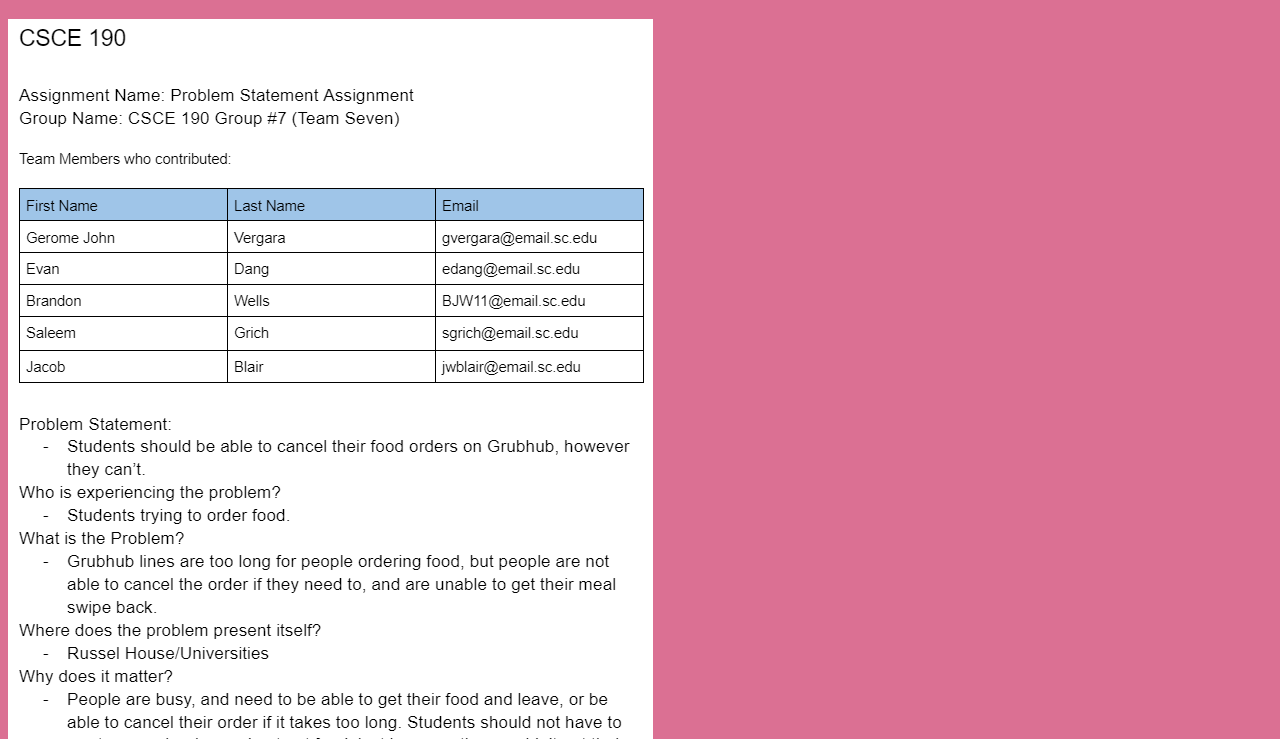
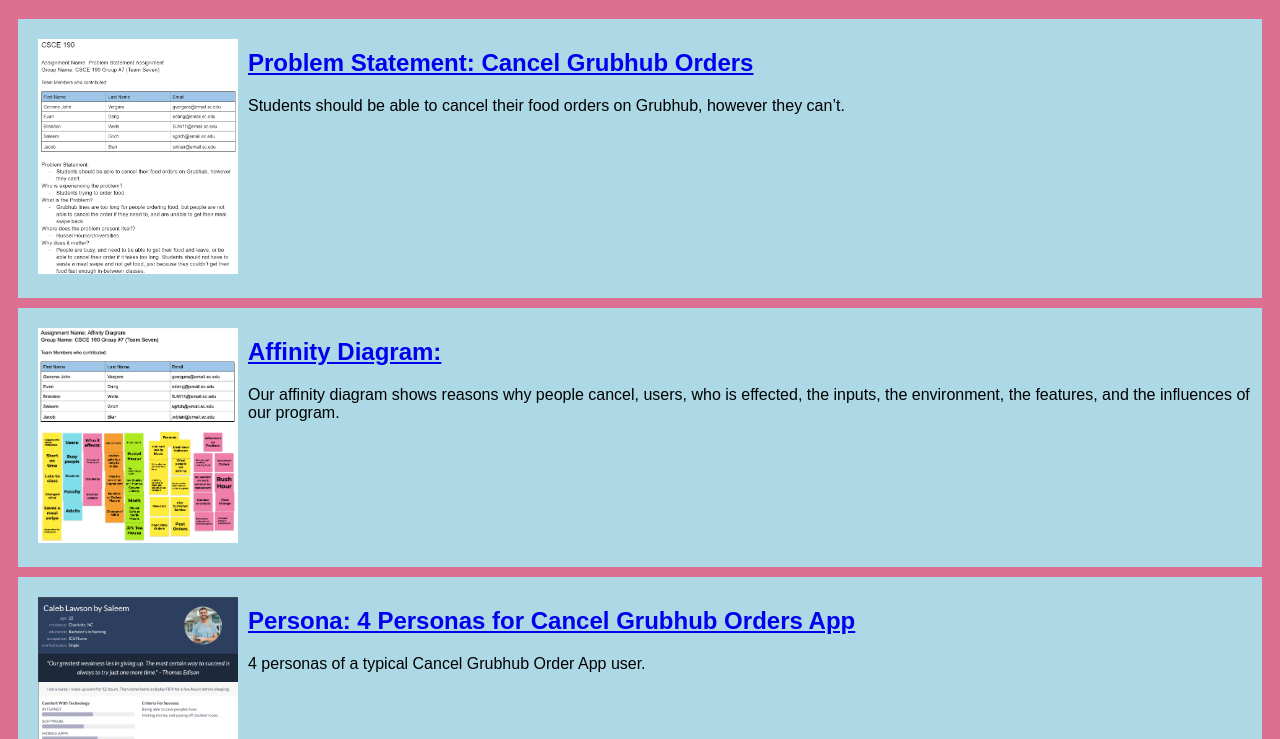
Before and after one commit to saleemgrich/saleemgrich.github.io, a plain HTML site: page index.html in a window 1280 px wide. Shown: the part 61-800 px from the top of the page. Drawn offline with Linux system fonts and the light colour scheme.

Commit message:
personas assignment

```diff
--- a/index.html
+++ b/index.html
@@ -2,29 +2,53 @@
 <html>
   <head>
     <title>CSCE 190: Saleem Grich</title>
-        <link rel="stylesheet" href="styles.css">
+    <link rel="stylesheet" href="styles.css" />
   </head>
   <body>
     <h1>Saleem Grich's CSCE 190 Site</h1>
 
     <!-- Problem Statement Assignment-->
     <section class="assignment">
-            <a href="files/problem-statement.pdf"><img src="images/problem-statement.png"></a>
+      <a href="files/problem-statement.pdf"
+        ><img src="images/problem-statement.png"
+      /></a>
       <section class="ass-details">
-                <a href="files/problem-statement.pdf"><h2>Problem Statement: Cancel Grubhub Orders</h2></a>
+        <a href="files/problem-statement.pdf"
+          ><h2>Problem Statement: Cancel Grubhub Orders</h2></a
+        >
         <p>
-                    Students should be able to cancel their food orders on Grubhub, however they can’t.
+          Students should be able to cancel their food orders on Grubhub,
+          however they can’t.
         </p>
+      </section>
     </section>
 
     <!-- Affinity Diagram Assignment-->
     <section class="assignment">
-            <a href="files/affinity-diagram.pdf"><img src="images/affinity-diagram.png"></a>
+      <a href="files/affinity-diagram.pdf"
+        ><img src="images/affinity-diagram.png"
+      /></a>
       <section class="ass-details">
-                <a href="files/affinity-diagram.pdf"><h2>Affinity Diagram: </h2></a>
+        <a href="files/affinity-diagram.pdf"><h2>Affinity Diagram:</h2></a>
         <p>
-                    Our affinity diagram shows reasons why people cancel, users, who is effected, the inputs, the environment, the features, and the influences of our program.
+          Our affinity diagram shows reasons why people cancel, users, who is
+          effected, the inputs, the environment, the features, and the
+          influences of our program.
         </p>
+      </section>
+    </section>
+
+    <!-- Personas Assignment-->
+    <section class="assignment">
+      <a href="files/personas.pdf"
+        ><img src="images/persona-caleb-lawson.png"
+      /></a>
+      <section class="ass-details">
+        <a href="files/personas.pdf"
+          ><h2>Persona: 4 Personas for Cancel Grubhub Orders App</h2></a
+        >
+        <p>4 personas of a typical Cancel Grubhub Order App user.</p>
+      </section>
     </section>
   </body>
 </html>
--- a/styles.css
+++ b/styles.css
@@ -1,6 +1,19 @@
 body {
     background-color:palevioletred;
     font-family:Arial, Helvetica, sans-serif;
+}
+
+.assignment {
+    display: flex;
+    padding: 10px;
+    margin: 10px;
+    background: lightblue;
+
+}
+
+.assignment img {
+    width: 200px;
+    padding: 10px;
 }
 
 h1 {
```
Also changed, not shown: images/persona-caleb-lawson.png (added), 1 other file. Lines whose indentation alone changed are shown as unchanged.
